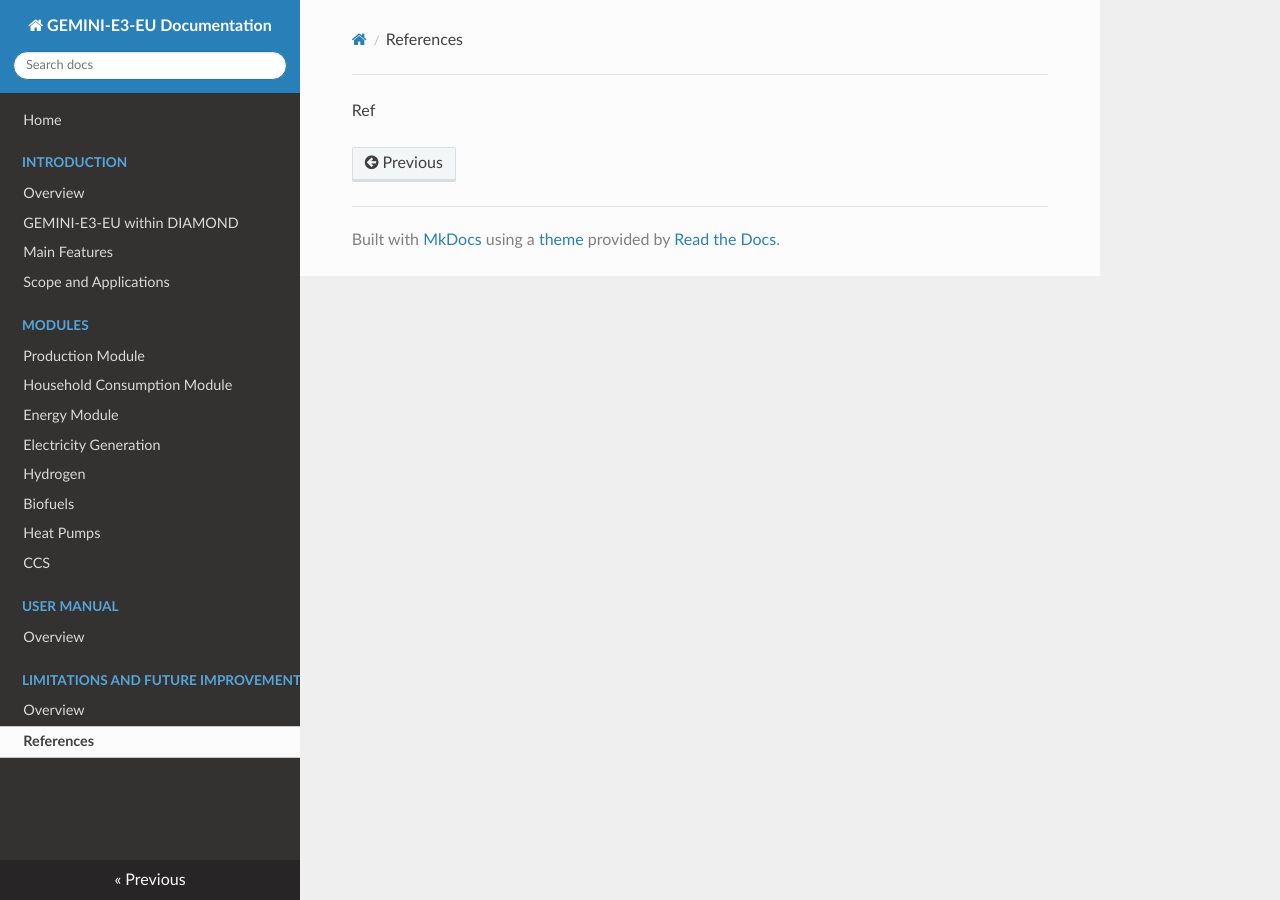
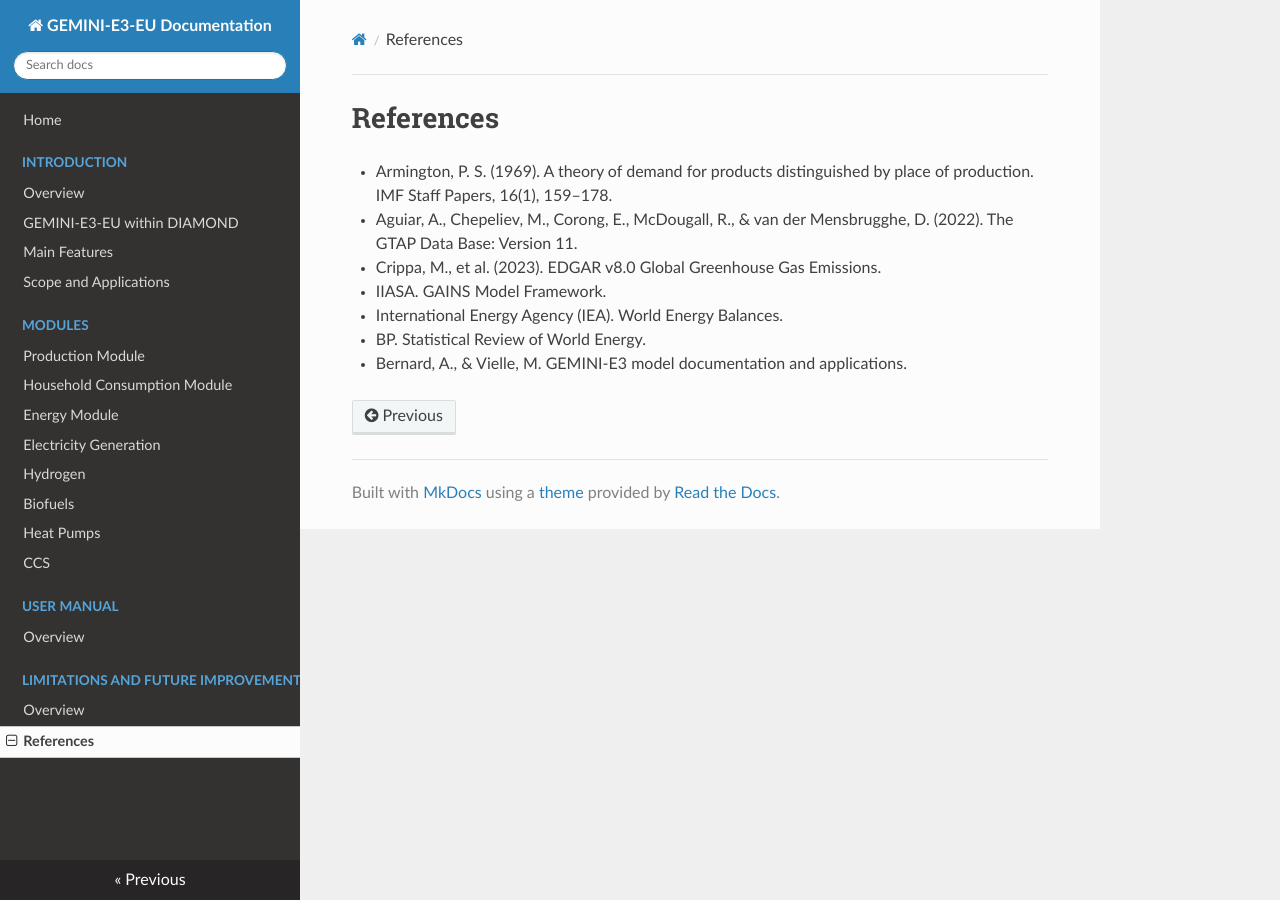
Before and after one commit to Perdana-Sigit/GEMINI-E3-EU, an MkDocs documentation site: the page built from docs/references.md, in a window 1280 px wide. Built offline with MkDocs 1.6.1, drawn with Linux system fonts in a browser that asks for light colours; nearby versions of some CDN libraries.

Commit message:
Update references.md

```diff
--- a/docs/references.md
+++ b/docs/references.md
@@ -1 +1,15 @@
-Ref
+# References
+
+- Armington, P. S. (1969). A theory of demand for products distinguished by place of production. IMF Staff Papers, 16(1), 159–178.
+
+- Aguiar, A., Chepeliev, M., Corong, E., McDougall, R., & van der Mensbrugghe, D. (2022). The GTAP Data Base: Version 11.
+
+- Crippa, M., et al. (2023). EDGAR v8.0 Global Greenhouse Gas Emissions.
+
+- IIASA. GAINS Model Framework.
+
+- International Energy Agency (IEA). World Energy Balances.
+
+- BP. Statistical Review of World Energy.
+
+- Bernard, A., & Vielle, M. GEMINI-E3 model documentation and applications.
```
